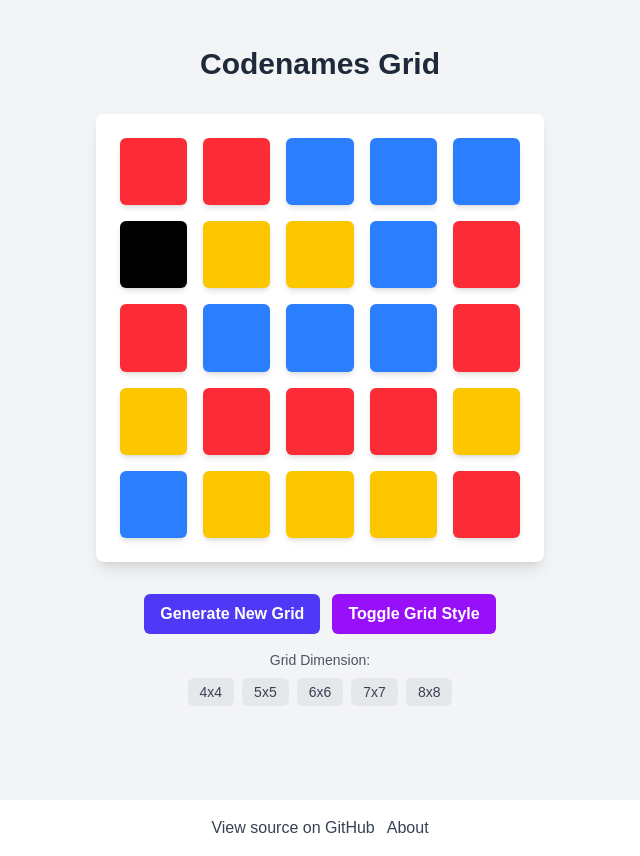
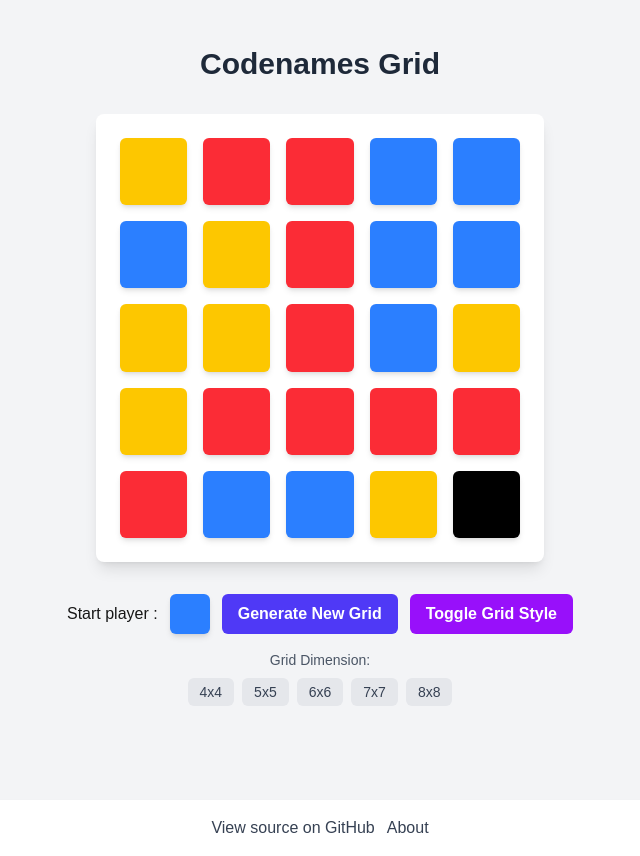
Before and after one commit to znichola/codenames-grid-gen, a Next.js app: page / in a window 1280 px wide. Both pictures are taken after a click on the button "SWITCH STYLE!". Shown: the whole page, without its empty margins (320-960 px from the left). Built offline with nearby package versions, Linux system fonts and the light colour scheme.

Commit message:
new shuffle algo, and start square color

```diff
--- a/app/genGrid.ts
+++ b/app/genGrid.ts
@@ -43,6 +43,20 @@ function shuffle(input: string, seed: number): string {
     return ret;
 }
 
+// A B C D E
+// 0 1 2 3 4
+function shuffle2(input: string, seed: number) : string {
+    var a = Array.from(input);
+
+    for (var i = a.length - 1; i >= 0; i--) {
+        const j = Math.round((Math.random() * 10000) % (i + 1));
+        const last = a[i];
+        a[i] = a[j];
+        a[j] = last;
+    }
+    return a.join("");
+}
+
 function repartition(count: number): Repartition {
     const r = Math.round(8 / 24 * count);
     const b = Math.round(8 / 24 * count);
@@ -76,7 +90,7 @@ function genGrid(gridSpec: GridSpec): Grid {
     // console.log("MY LIST:", allCards);
     // console.log("My ARRAY:", Array.from(allCards));
 
-    const myArray: Line = <Line>Array.from(shuffle(allCards, gridSpec.seed));
+    const myArray: Line = <Line>Array.from(shuffle2(allCards, gridSpec.seed));
 
     // console.log("MY SLICE:", myArray.slice(0, 5));
 
--- a/app/gridDisplay.tsx
+++ b/app/gridDisplay.tsx
@@ -59,6 +59,17 @@ export default function GridDisplay({
       </div>
 
       <div className="flex flex-col sm:flex-row gap-3 mt-6 sm:mt-8">
+        <div className="flex gap-3 justify-center items-center">Start player : <div
+          className={`
+                  ${getColorClass('B')}
+                  h-10 w-10 aspect-square
+                  flex items-center justify-center
+                  rounded-md shadow-md
+                  font-bold text-base sm:text-xl
+                  transition-colors duration-200
+                  cursor-pointer
+                `}
+        ></div></div>
         <button
           onClick={onClick}
           className="px-3 py-2 sm:px-4 sm:py-2 text-sm sm:text-base font-semibold text-white bg-indigo-600 rounded-md hover:bg-indigo-700 focus:outline-none focus:ring-2 focus:ring-indigo-500 focus:ring-offset-2"
```
